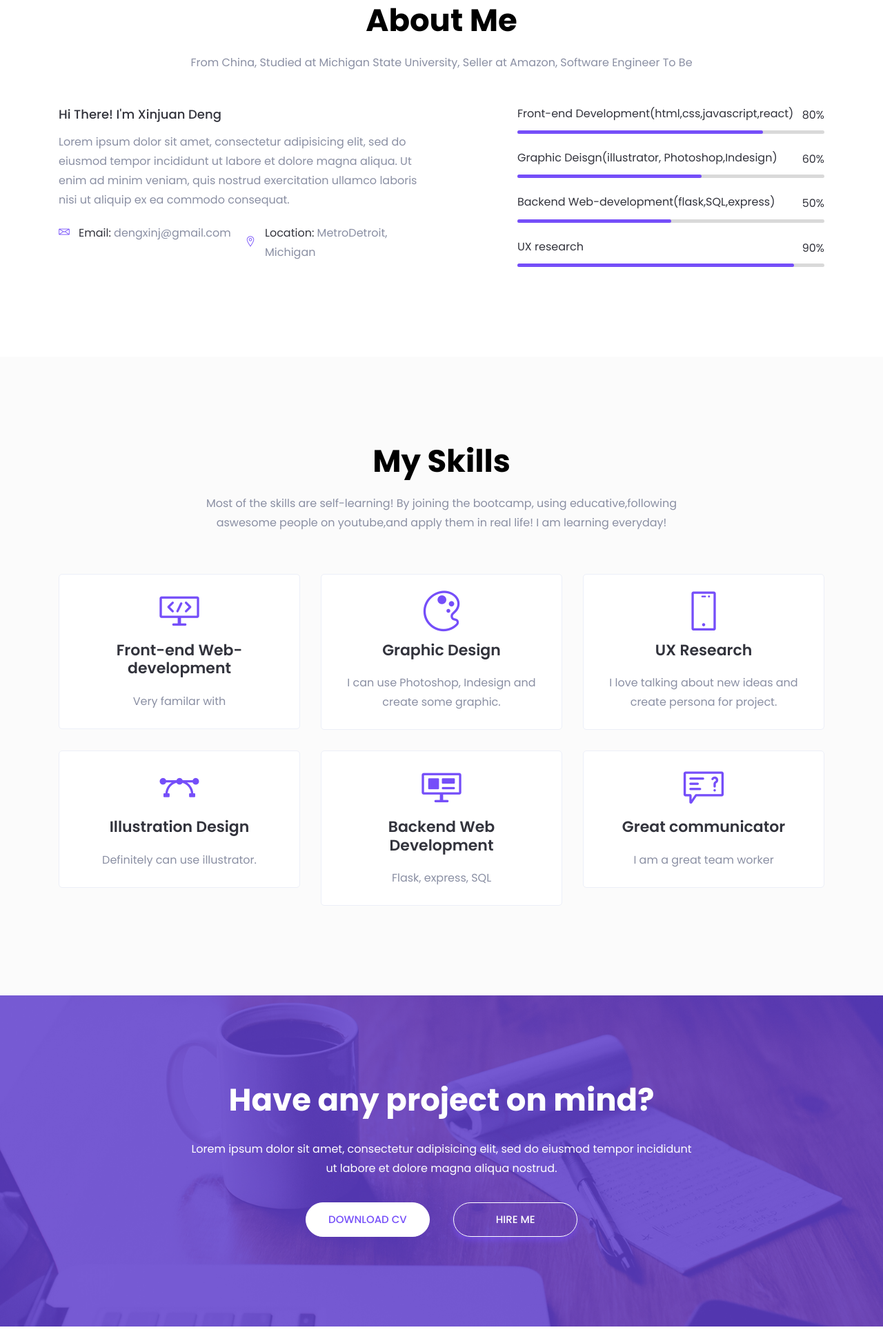
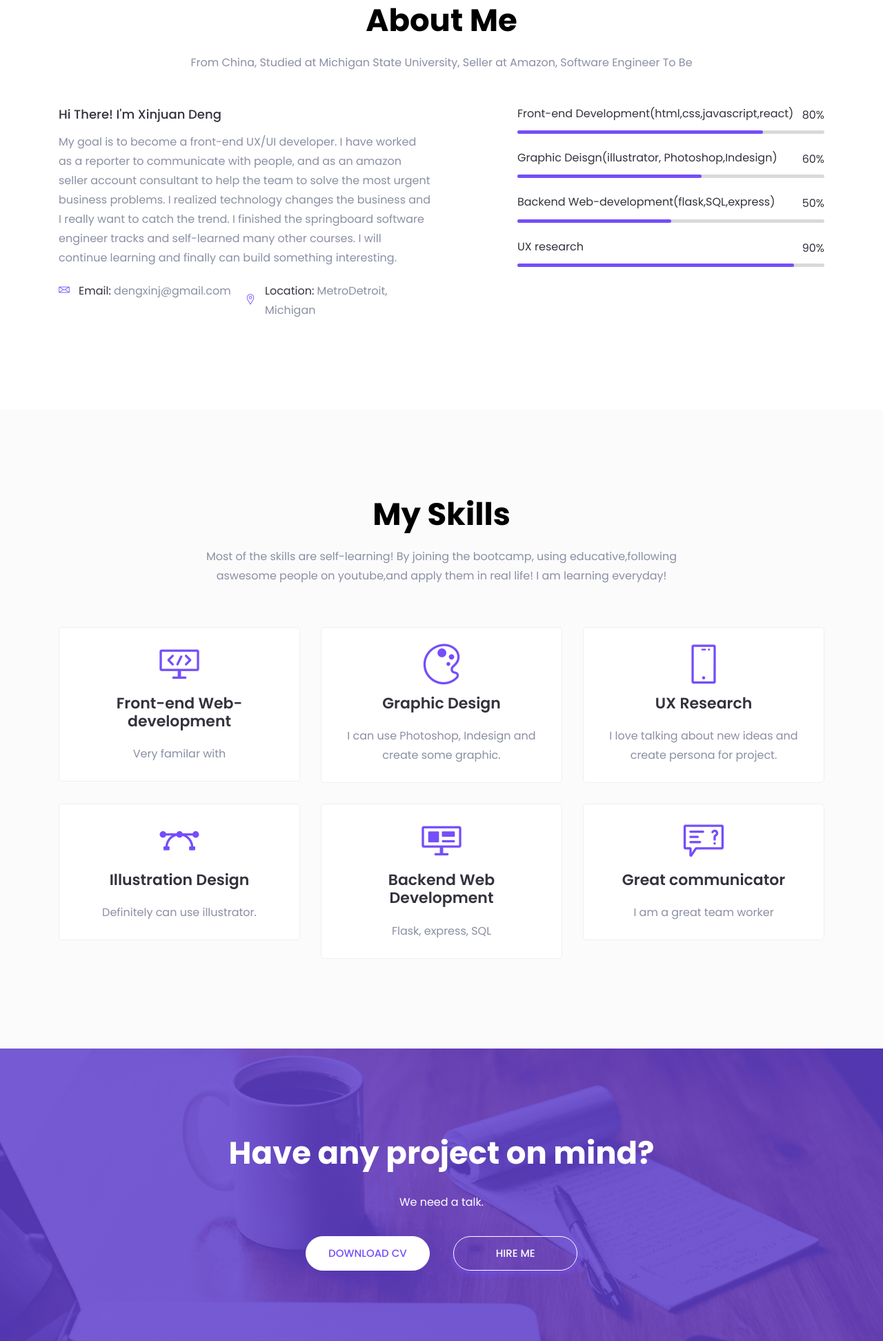
Before and after one commit to dengxinjuan/mypersonalwebsite, a plain HTML site: page index.html in a window 1280 px wide. Shown: the part 942-2886 px from the top of the page at 69% size. Drawn offline with Linux system fonts and the light colour scheme; files whose address does not match are found by name.

Commit message:
ok updating

```diff
--- a/index.html
+++ b/index.html
@@ -236,10 +236,14 @@
             <div class="about-content mt-50">
               <h5 class="about-title">Hi There! I'm Xinjuan Deng</h5>
               <p>
-                Lorem ipsum dolor sit amet, consectetur adipisicing elit, sed do
-                eiusmod tempor incididunt ut labore et dolore magna aliqua. Ut
-                enim ad minim veniam, quis nostrud exercitation ullamco laboris
-                nisi ut aliquip ex ea commodo consequat.
+                My goal is to become a front-end UX/UI developer. I have worked
+                as a reporter to communicate with people, and as an amazon
+                seller account consultant to help the team to solve the most
+                urgent business problems. I realized technology changes the
+                business and I really want to catch the trend. I finished the
+                springboard software engineer tracks and self-learned many other
+                courses. I will continue learning and finally can build
+                something interesting.
               </p>
               <ul class="clearfix">
                 <li>
@@ -479,11 +483,7 @@
           <div class="col-xl-8 col-lg-9">
             <div class="call-action-content text-center">
               <h2 class="action-title">Have any project on mind?</h2>
-              <p>
-                Lorem ipsum dolor sit amet, consectetur adipisicing elit, sed do
-                eiusmod tempor incididunt ut labore et dolore magna aliqua
-                nostrud.
-              </p>
+              <p>We need a talk.</p>
               <ul>
                 <li><a class="main-btn custom" href="#">download cv</a></li>
                 <li>
@@ -638,12 +638,12 @@
                   </h3>
                   <ul>
                     <li>
-                      <a class="image-popup" href="assets/images/work/w-5.jpg"
+                      <a class="image-popup" href="assets/images/work/w-5-2.png"
                         ><i class="lni-plus"></i
                       ></a>
                     </li>
                     <li>
-                      <a href="assets/images/work/w-5-ux.pdf"
+                      <a href="assets/images/work/w-5-ux.pdf" target="_blank"
                         ><i class="lni-link"></i
                       ></a>
                     </li>
```
